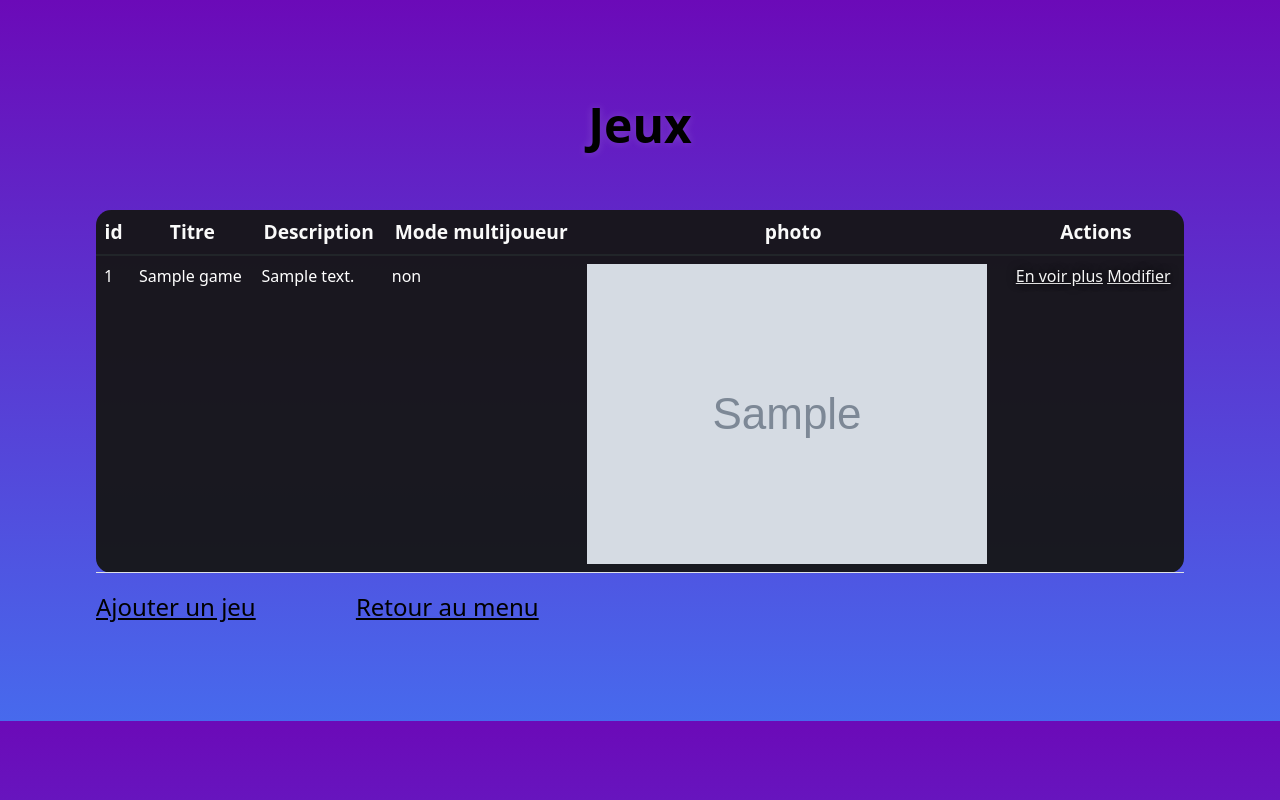
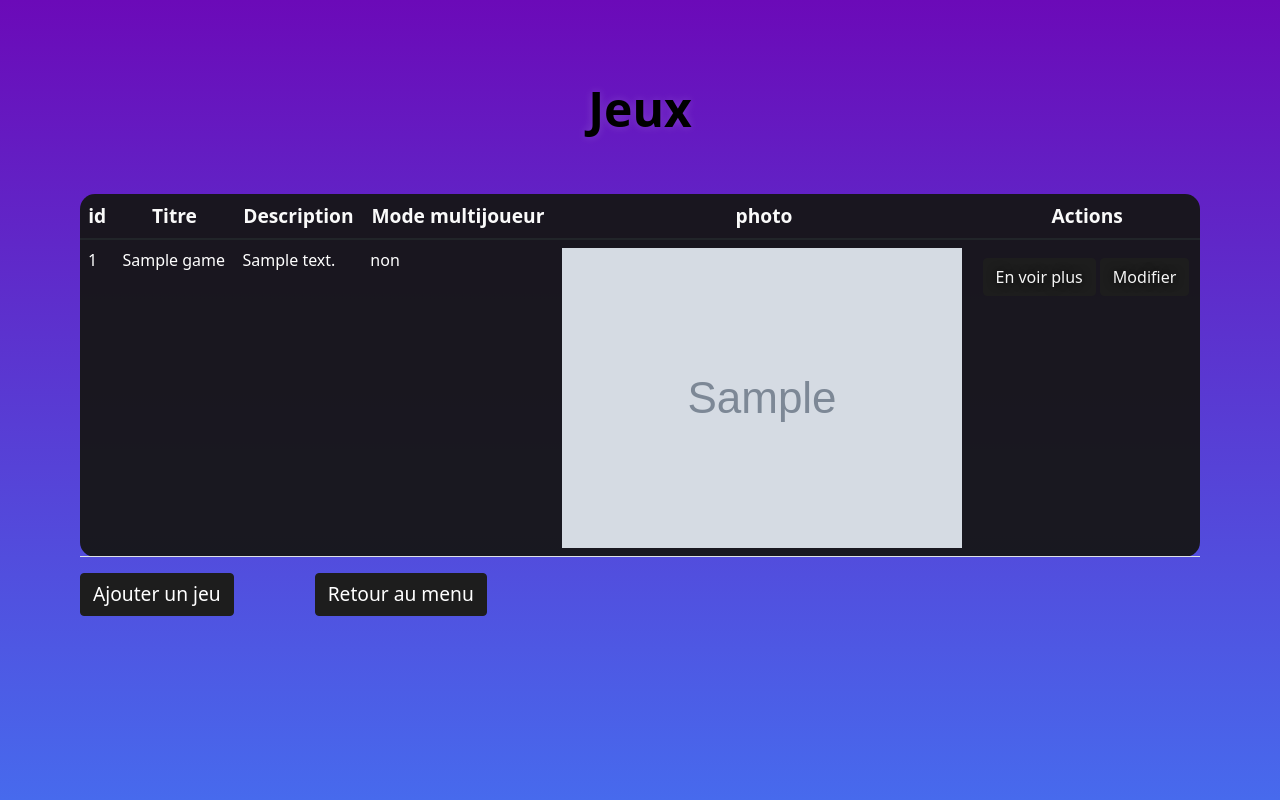
Before and after one commit to RandyVV/gamefriendz-back, a Symfony app: template templates/game/index.html.twig in a window 1280 px wide. Run offline with Twig, Linux system fonts and the light colour scheme; the template is opened without the code that fills it: most values are stand-ins (such as "Sample title", 1, 10 or a date in 2020); grey boxes marked "Sample" are stand-in pictures; some libraries are stand-ins or nearby versions.

Commit message:
modifs css de mauvais goût

```diff
--- a/public/css/style.css
+++ b/public/css/style.css
@@ -12,6 +12,8 @@ a {
     color: black;
 }
 
+
+
 a:hover {
     color: rgb(167, 242, 255);
 }
@@ -19,34 +21,46 @@ a:hover {
 .h1main {
     text-align: center;
     font-size: 5em;
-    padding-top: 4em;
+    padding-top: 3em;
     color: black;
     text-shadow: rgba(255, 255, 255, 0.219) 0 0 10px;
     font-weight: 800;
 }
 
 .homelink {
-    padding: 2em;
-    margin-left: 2em;
+    padding: 0.6em;
     font-size: 1.5em;
 }
 
 .HomeLinks {
     padding: 5em;
     margin: 2em;
+    display: flex;
+    justify-content: space-between;
 }
 
 .PageGames {
-    padding: 3em;
+    padding: 2em;
 }
 
 .PagePlatforms {
-    padding: 3em;
+    padding: 2em;
     height: 100vh;
 }
 
-.PageLogin {
+.PageEditNew {
+    background: linear-gradient(#f0cd6c,#884abb);
+    padding: 1em;
+    border-radius: 1em;
+}
+
+.PAGE {
     padding: 3em;
+    min-height: 100vh;
+}
+
+.PageGameinfo {
+    padding: 4em;
 }
 
 .thLike {
@@ -87,7 +101,7 @@ td {
     border-radius: 15px;
 }
 
-.linksGame { margin: 0 auto;
+.linksGame { margin: 10px auto;
     text-shadow: rgb(0, 0, 0) 0 0 10px;
     color: whitesmoke;
 }
@@ -99,8 +113,24 @@ td {
 }
 
 .footer { margin-right: 4em;
-    font-size: 1.5em;
+    font-size: 1.2em;
 }
 
 img { width: 400px;
 }
+
+.btnn {
+    background-color:rgb(29, 29, 29);
+    border: 1px solid rgb(29, 29, 29);
+    border-radius: 3px;
+    color: rgb(192, 29, 29);
+    font-weight: 500;
+    padding: 8px 25px;
+    margin-bottom: 1em;
+}
+
+.btnn:hover {
+    border: 1px solid rgb(29, 29, 29);
+    background-color: transparent;
+    color: rgb(29, 29, 29);
+}
--- a/templates/base.html.twig
+++ b/templates/base.html.twig
@@ -1,6 +1,6 @@
 <!DOCTYPE html>
 <html lang="fr">
-<div class="PageLogin">
+<div class="PAGE">
     <head>
         <meta charset="UTF-8">
         <link href="https://cdn.jsdelivr.net/npm/bootstrap@5.1.1/dist/css/bootstrap.min.css" rel="stylesheet"
--- a/templates/game/edit.html.twig
+++ b/templates/game/edit.html.twig
@@ -3,11 +3,13 @@
 {% block title %}Modifier{% endblock %}
 
 {% block body %}
-    <h1>Modifier Jeu</h1>
+<div class="PageEditNew">
+    <h1 class="Pageh1">Modifier {{ game.title }}</h1>
 
     {{ include('game/_form.html.twig', {'button_label': 'Modifier'}) }}
 
     <a href="{{ path('app_backoffice_game_index') }}">Retour à la liste</a>
 
     {{ include('game/_delete_form.html.twig') }}
+</div>
 {% endblock %}
--- a/templates/game/index.html.twig
+++ b/templates/game/index.html.twig
@@ -26,8 +26,8 @@
                 <td>{{ game.hasMultiplayerMode ? 'oui' : 'non' }}</td>
                 <td> <img src={{ game.picture }}></td>
                 <td>
-                    <a class="linksGame" href="{{ path('app_backoffice_game_show', {'id': game.id}) }}">En voir plus</a>
-                    <a class="linksGame" href="{{ path('app_backoffice_game_edit', {'id': game.id}) }}">Modifier</a>
+                    <a class="linksGame btn btn-primary" href="{{ path('app_backoffice_game_show', {'id': game.id}) }}">En voir plus</a>
+                    <a class="linksGame btn btn-primary" href="{{ path('app_backoffice_game_edit', {'id': game.id}) }}">Modifier</a>
                 </td>
             </tr>
         {% else %}
@@ -38,7 +38,7 @@
         </tbody>
     </table>
 
-    <a class="footer" href="{{ path('app_backoffice_game_new') }}">Ajouter un jeu</a>
-    <a class="footer" href="{{ path('app_backoffice_main') }}">Retour au menu</a>
+    <a class="footer btn btn-primary" href="{{ path('app_backoffice_game_new') }}">Ajouter un jeu</a>
+    <a class="footer btn btn-primary" href="{{ path('app_backoffice_main') }}">Retour au menu</a>
 </div>
 {% endblock %}
--- a/templates/game/new.html.twig
+++ b/templates/game/new.html.twig
@@ -3,9 +3,11 @@
 {% block title %}Ajouter un jeu{% endblock %}
 
 {% block body %}
+<div class="PageEditNew">
     <h1>Ajouter un jeu</h1>
 
     {{ include('game/_form.html.twig') }}
 
     <a href="{{ path('app_backoffice_game_index') }}">back to list</a>
+</div>
 {% endblock %}
```
Also changed, not shown: templates/game/show.html.twig (+6 -4 lines), templates/main/index.html.twig (+4 -4 lines), templates/platform/index.html.twig (+4 -4 lines).
